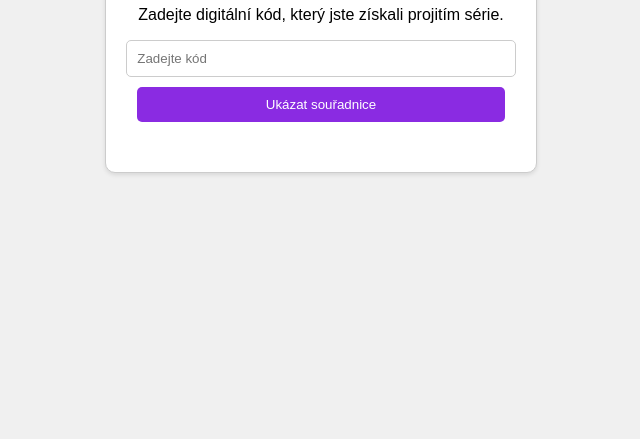
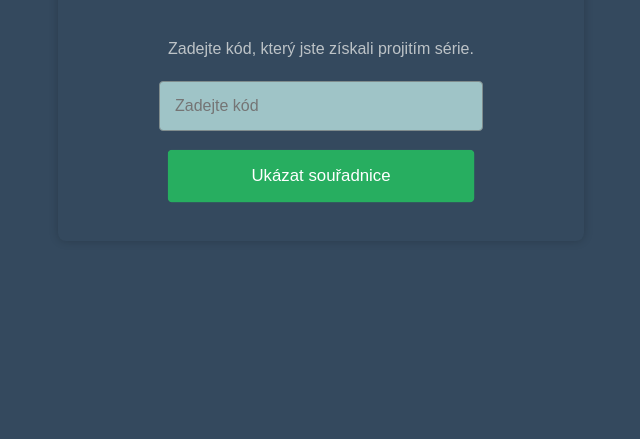
Before and after one commit to Jakub517/bonus, a plain HTML site: page index.html in a window 1280 px wide. Shown: the part 361-800 px from the top of the page, without its empty margins (319-959 px from the left). Drawn offline with Linux system fonts and the light colour scheme.

Commit message:
úprava vzhledu a drobná vylepšení

```diff
--- a/index.html
+++ b/index.html
@@ -9,7 +9,7 @@
 <body>
     <div class="container">
         <h1>Ztracený poklad - BONUS</h1>
-        <p>Zadejte digitální kód, který jste získali projitím série.</p>
+        <p>Zadejte kód, který jste získali projitím série.</p>
         <input type="text" id="codeInput" placeholder="Zadejte kód">
         <button id="generateButton">Ukázat souřadnice</button>
         <div id="bonus"></div>
--- a/style.css
+++ b/style.css
@@ -1,69 +1,105 @@
+@keyframes pulse {
+    0% {
+        transform: scale(1);
+    }
+    50% {
+        transform: scale(1.05);
+    }
+    100% {
+        transform: scale(1);
+    }
+}
+
+@keyframes colorChange {
+    0% {
+        background-color: #34495e;
+    }
+    50% {
+        background-color: #2c3e50;
+    }
+    100% {
+        background-color: #34495e;
+    }
+}
+
 body {
-    font-family: Arial, sans-serif;
-    text-align: center;
-    margin: 0;
-    padding: 0;
+    font-family: 'Montserrat', sans-serif;
+    background-color: #2c3e50;
+    color: #ecf0f1;
     display: flex;
     justify-content: center;
     align-items: center;
     height: 100vh;
-    background-color: #f0f0f0;
+    margin: 0;
+    animation: colorChange 5s infinite;
 }
 
 .container {
     max-width: 600px;
     padding: 20px;
-    border: 1px solid #ccc;
-    border-radius: 10px;
-    box-shadow: 0 2px 4px rgba(0, 0, 0, 0.1);
-    background-color: #fff;
+    background-color: #34495e;
+    border-radius: 8px;
+    box-shadow: 0px 0px 10px rgba(0, 0, 0, 0.2);
+    text-align: center;
 }
 
-input,
-button {
-    padding: 10px;
-    width: calc(100% - 22px);
-    margin-bottom: 10px;
-    border: 1px solid #ccc;
-    border-radius: 5px;
-    transition: background-color 0.3s ease-in-out, color 0.3s ease-in-out, transform 0.3s ease-in-out, border-color 0.3s ease-in-out, box-shadow 0.3s ease-in-out;
+h1 {
+    font-size: 2.5em;
+    color: #ecf0f1;
+    padding: 1em 0;
+    transition: color 0.3s ease;
+}
+
+h1:hover {
+    color: #3498db;
+    animation: pulse 1s infinite;
+}
+
+p {
+    font-size: 1em;
+    line-height: 1.6;
+    margin-bottom: 20px;
+    color: #bdc3c7;
+}
+
+input[type="text"] {
+    width: 60%;
+    padding: 15px;
+    border: 1px solid #7f8c8d;
+    border-radius: 4px;
+    font-size: 1em;
+    margin: 0 auto 20px auto;
+    background-color: #9fc4c7;
+    color: #ecf0f1;
+    transition: all 0.3s ease;
+}
+
+input[type="text"]:focus {
+    box-shadow: 0px 0px 10px #3498db;
+    animation: pulse 1s infinite;
 }
 
 button {
-    background-color: blueviolet;
-    color: white;
+    display: block;
+    width: 60%;
+    height: 50px;
     border: none;
+    background-color: #27ae60;
+    color: #fff;
+    border-radius: 4px;
     cursor: pointer;
+    font-size: 1em;
+    margin: 0 auto;
+    transition: all 0.3s ease;
+    animation: pulse 2s infinite;
+}
+
+button:hover {
+    background-color: #2ecc71;
+    animation: pulse 1s infinite;
 }
 
 #bonus {
     margin-top: 20px;
+    color: #bdc3c7;
 }
-
-a {
-    display: inline-block;
-    padding: 10px 20px;
-    background-color: #333;
-    color: white;
-    text-decoration: none;
-    border-radius: 5px;
-    transition: background-color 0.3s ease-in-out, transform 0.3s ease-in-out;
-}
-
-input:hover,
-a:hover {
-    background-color: aqua;
-    color: white;
-    transform: scale(1.05);
-}
-
-input:focus {
-    outline: none;
-    border-color: blue;
-    box-shadow: 0 0 5px rgba(0, 0, 0, 0.2);
-    transform: translateY(-2px);
-}
-
-button:active {
-    transform: scale(0.9);
-}
```
Also changed, not shown: script.js (line endings or trailing spaces).
